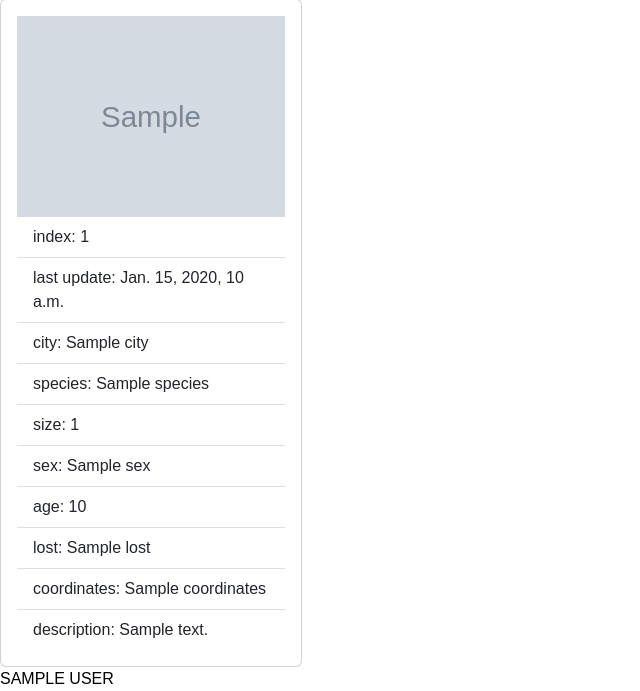
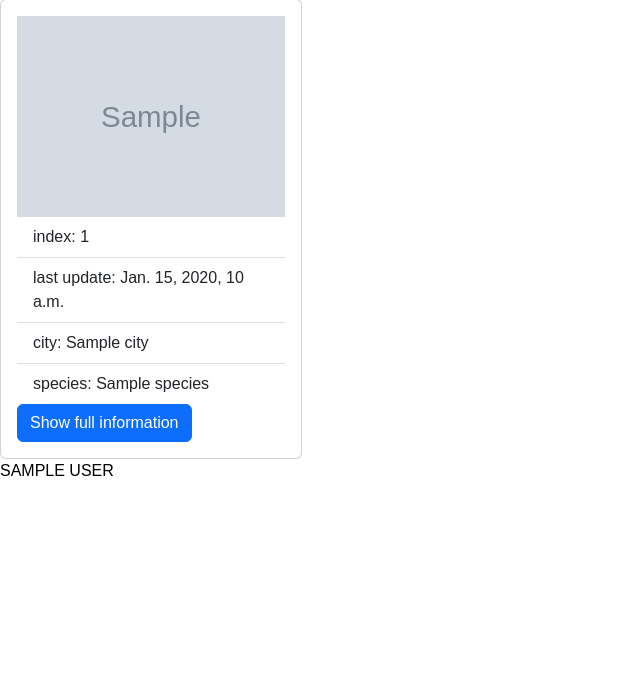
Before and after one commit to ArturYastrebov/homeless_animals, a Django app: template main/templates/homeless_animals/show_animals_upload.html in a window 1280 px wide. Shown: the part 125-816 px from the top of the page, without its empty margins (0-640 px from the left). After the commit the page ends 601 px from the top, so only its background shows below. Run offline with Django 4.2, Linux system fonts and the light colour scheme; the template is opened without the code that fills it: most values are stand-ins (such as "Sample title", 1, 10 or a date in 2020); grey boxes marked "Sample" are stand-in pictures; some libraries are stand-ins or nearby versions.

Commit message:
Upload pages

```diff
--- a/main/templates/homeless_animals/add_animals.html
+++ b/main/templates/homeless_animals/add_animals.html
@@ -9,7 +9,7 @@
 {% endblock %}
 
 {% block content %}
-    <form action="upload/" method="POST" class="content-add-form">
+    <form action="upload/" method="POST" enctype="multipart/form-data" class="content-add-form">
         {% csrf_token %}
         {{ form.as_p }}
         <button type="button" class="btn btn-primary" data-bs-toggle="modal" data-bs-target="#exampleModal">
--- a/main/templates/homeless_animals/show_animals_upload.html
+++ b/main/templates/homeless_animals/show_animals_upload.html
@@ -29,19 +29,44 @@
             <div class="col-3">
                 <div class="card">
                     <div class="card-body">
-                        <img src= "../../static/images/{{ contact.advert.photo }}" alt="Image does not found" width=100%>
+                        <img src= "../../static/{{ contact.photo }}" alt="Image does not found" width=100%>
                         <ul class="list-group list-group-flush">
-                            <li class="list-group-item">index: {{ contact.advert.id }}</li>
-                            <li class="list-group-item">last update: {{ contact.advert.last_updated }}</li>
-                            <li class="list-group-item">city: {{ contact.advert.city }}</li>
-                            <li class="list-group-item">species: {{ contact.animal.species }}</li>
-                            <li class="list-group-item">size: {{ contact.animal.size }}</li>
-                            <li class="list-group-item">sex: {{ contact.animal.sex }}</li>
-                            <li class="list-group-item">age: {{ contact.animal.age }}</li>
-                            <li class="list-group-item">lost: {{ contact.animal.lost }}</li>
-                            <li class="list-group-item">coordinates: {{ contact.advert.coordinates }}</li>
-                            <li class="list-group-item">description: {{ contact.advert.description }}</li>
+                            <li class="list-group-item">index: {{ contact.id }}</li>
+                            <li class="list-group-item">last update: {{ contact.last_updated }}</li>
+                            <li class="list-group-item">city: {{ contact.city }}</li>
+                            <li class="list-group-item">species: {{ contact.species }}</li>
                         </ul>
+                        <button type="button" class="btn btn-primary" data-bs-toggle="modal" data-bs-target="#exampleModal">
+                            Show full information
+                        </button>
+                        <div class="modal fade" id="exampleModal" tabindex="-1" aria-labelledby="exampleModalLabel" aria-hidden="true">
+                            <div class="modal-dialog">
+                                <div class="modal-content">
+                                    <div class="modal-header">
+                                        <h5 class="modal-title" id="exampleModalLabel">Advert</h5>
+                                        <button type="button" class="btn-close" data-bs-dismiss="modal" aria-label="Close"></button>
+                                    </div>
+                                    <div class="modal-body">
+                                        <ul>
+                                            <li class="list-group-item">index: {{ contact.id }}</li>
+                                            <li class="list-group-item">last update: {{ contact.last_updated }}</li>
+                                            <li class="list-group-item">city: {{ contact.city }}</li>
+                                            <li class="list-group-item">species: {{ contact.species }}</li>
+                                            <li class="list-group-item">size: {{ contact.size }}</li>
+                                            <li class="list-group-item">sex: {{ contact.sex }}</li>
+                                            <li class="list-group-item">age: {{ contact.age }}</li>
+                                            <li class="list-group-item">lost: {{ contact.lost }}</li>
+                                            <li class="list-group-item">coordinates: {{ contact.coordinates }}</li>
+                                            <li class="list-group-item">description: {{ contact.description }}</li>
+                                        </ul>
+
+                                    </div>
+                                    <div class="modal-footer">
+                                        <button type="button" class="btn btn-secondary" data-bs-dismiss="modal">Close</button>
+                                    </div>
+                                </div>
+                            </div>
+                        </div>
                     </div>
                 </div>
             </div>
```
